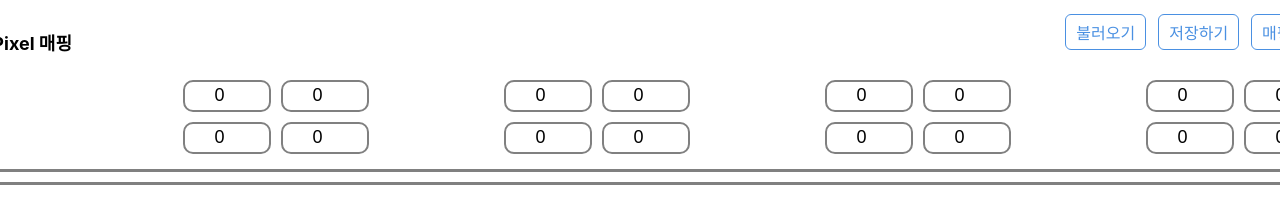
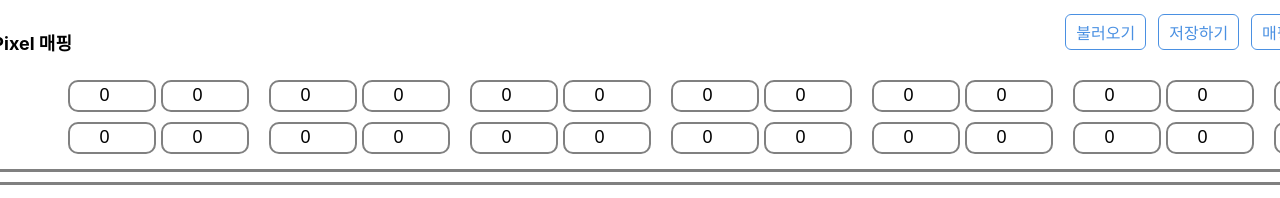
Before and after one commit to SeongHo-C/camera-plc-mapping, a React (Create React App) app in the folder frontend/: page / in a window 1280 px wide. Shown: the part 593-791 px from the top of the page. Built offline with nearby package versions, Linux system fonts and the light colour scheme; no server answers; the HTML template or start-up script is replaced by a standard one.

Commit message:
Refactor: 대응점 12개로 확장

```diff
--- a/frontend/src/App.jsx
+++ b/frontend/src/App.jsx
@@ -291,7 +291,7 @@ export default function App() {
               <button onClick={handleMapping}>매핑하기</button>
             </div>
           </div>
-          <div>
+          <div className={styles.mapping_points}>
             <MappingPoints title="PLC" mappingItem={mappingItems.PLC} onMappingItems={handleMappingItems} />
             <MappingPoints title="Pixel" mappingItem={mappingItems.Pixel} onMappingItems={handleMappingItems}/>
           </div>
@@ -317,6 +317,6 @@ const defaultCorner = {
   'RB': { 'x': defaultCenter.x - defaultRange.x, 'y': defaultCenter.y - defaultRange.y  },
 };
 const defaultMappingItems = {
-  'PLC': [[0, 0], [0, 0], [0, 0], [0, 0]],
-  'Pixel': [[0, 0], [0, 0], [0, 0], [0, 0]]
+  'PLC': [[0, 0], [0, 0], [0, 0], [0, 0], [0, 0], [0, 0], [0, 0], [0, 0], [0, 0], [0, 0], [0, 0], [0, 0]],
+  'Pixel': [[0, 0], [0, 0], [0, 0], [0, 0], [0, 0], [0, 0], [0, 0], [0, 0], [0, 0], [0, 0], [0, 0], [0, 0]]
 }
--- a/frontend/src/App.module.css
+++ b/frontend/src/App.module.css
@@ -289,6 +289,10 @@ main {
     color: #fff;
 }
 
+.mapping_points {
+    overflow-x: scroll;
+}
+
 .control {
     width: 1420px;
 
--- a/frontend/src/components/MappingPoints/MappingPoints.jsx
+++ b/frontend/src/components/MappingPoints/MappingPoints.jsx
@@ -4,7 +4,8 @@ import styles from './MappingPoints.module.css'
 export default function MappingPoints({title, mappingItem, onMappingItems}) {
     return (
         <div className={styles.mapping_container}>
-            <span className={styles.title}>{title}</span>
+            <div className={styles.title}>{title}</div>
+            <div className={styles.mapping_input}>
             {
                 mappingItem.map((coordinate, idx) => (
                     <div key={`${title}_${idx}`}>
@@ -12,7 +13,8 @@ export default function MappingPoints({title, mappingItem, onMappingItems}) {
                         <input className={styles.coordinate_input} type="number" name={`${title}_${idx}_1`} value={coordinate[1]} onChange={onMappingItems} />
                     </div>
                 ))
-            }
+                }
+            </div>
         </div>
     );
 }
--- a/frontend/src/components/MappingPoints/MappingPoints.module.css
+++ b/frontend/src/components/MappingPoints/MappingPoints.module.css
@@ -1,20 +1,25 @@
 .mapping_container {
     display: flex;
+    align-items: center;
     justify-content: space-between;
-    align-items: center;
+    gap: 20px;
 
     margin-top: 10px;
 }
 
-.mapping_container > div {
+.mapping_input {
     display: flex;
-    gap: 10px;
+    gap: 20px;
+}
+
+.mapping_input > div{
+    display: flex;
+    gap: 5px;
 }
 
 .title {
-    width: 100px;
+    min-width: 100px;
     font-size: 18px;
-    /* font-weight: bold; */
 }
 
 .coordinate_input {
```
Also changed, not shown: 2 other files (tests, documents, lock files or other folders).
